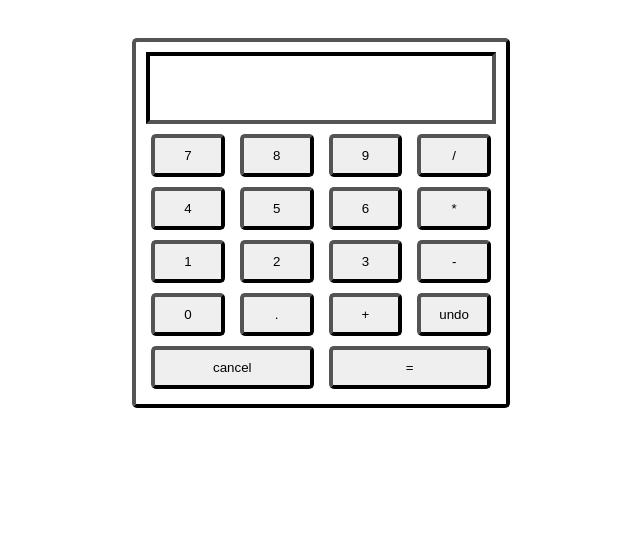
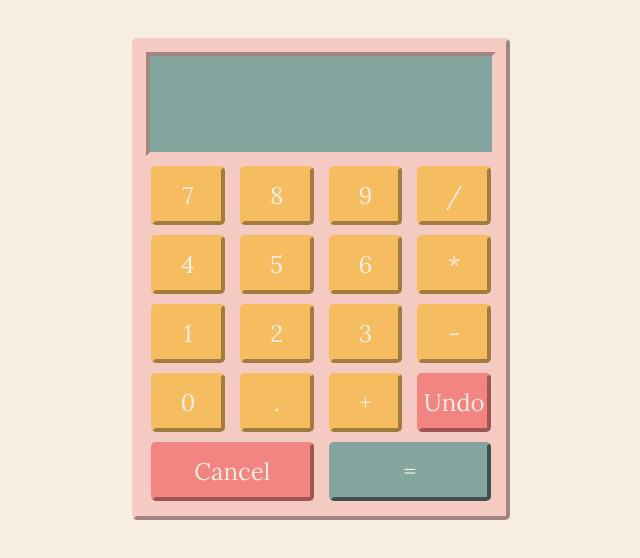
Before and after one commit to PepaHrebec/calculator, a plain HTML site: page index.html in a window 1280 px wide. Shown: the whole page, without its empty margins (319-959 px from the left). Drawn offline with Linux system fonts and the light colour scheme.

Commit message:
Add color scheme

```diff
--- a/index.html
+++ b/index.html
@@ -4,6 +4,7 @@
         <meta charset="UTF-8">
         <title>Calc-u-later</title>
         <link rel="stylesheet" href="./styles.css">
+        <link href="https://fonts.googleapis.com/css2?family=Bungee&family=Lora&display=swap" rel="stylesheet">
         <script src="./script.js" defer></script>
     </head>
     <body>
@@ -32,10 +33,10 @@
                     <button class="num">0</button>
                     <button id="dot">.</button>
                     <button class="sign">+</button>
-                    <button id="undo">undo</button>
+                    <button id="undo" class="red">Undo</button>
                 </div>
                 <div class="row">
-                    <button id="cancel">cancel</button>
+                    <button id="cancel" class="red">Cancel</button>
                     <button id="equal">=</button>
                 </div>
             </div>
--- a/styles.css
+++ b/styles.css
@@ -2,13 +2,18 @@ body {
     display: flex;
     justify-content: center;
     align-items: center;
+    background-color: #F7EDE2;
+    font-family: 'Lora', serif;
+    font-size: 1.5em;
+    color: #F7EDE2;
 }
 
 #calc {
     margin-top: 30px;
     width: 350px;
     height: auto;
-    border: outset 4px black;
+    border: outset 4px #F5CAC3;
+    background-color: #F5CAC3;
     display: flex;
     flex-direction: column;
     gap: 5px;
@@ -30,20 +35,37 @@ body {
 #result {
     padding-right: 10px;
     display: flex;
-    border: inset 4px black;
+    border: inset 4px #F5CAC3;
     width: auto;
     height: 2em;
     justify-content: end;
     align-items: center;
     font-size: 2em;
+    background-color: #84A59D;
 }
 
 button {
+    display: flex;
+    justify-content: center;
     padding: 10px;
     min-width: 30px;
     height: auto;
     flex: 1;
     margin: 5px;
     border-radius: 5px;
-    border: outset 4px black;
+    border: outset 4px #F6BD60;
+    background-color: #F6BD60;
+    font-family: 'Lora', serif;
+    font-size: 1em;
+    color: #F7EDE2;
 }
+
+.red {
+    background-color: #F28482;
+    border: outset 4px #F28482;
+}
+
+#equal {
+    background-color: #84A59D;
+    border: outset 4px #84A59D;
+}
```
